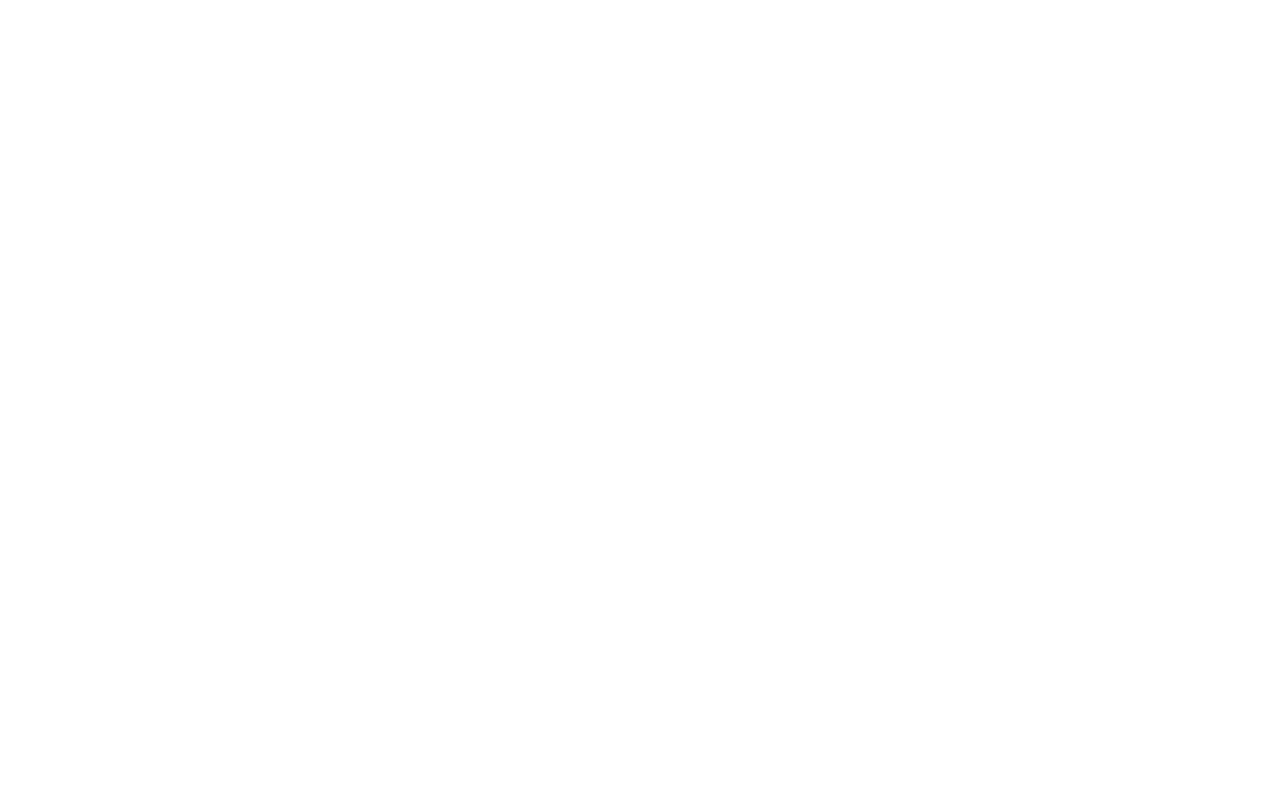
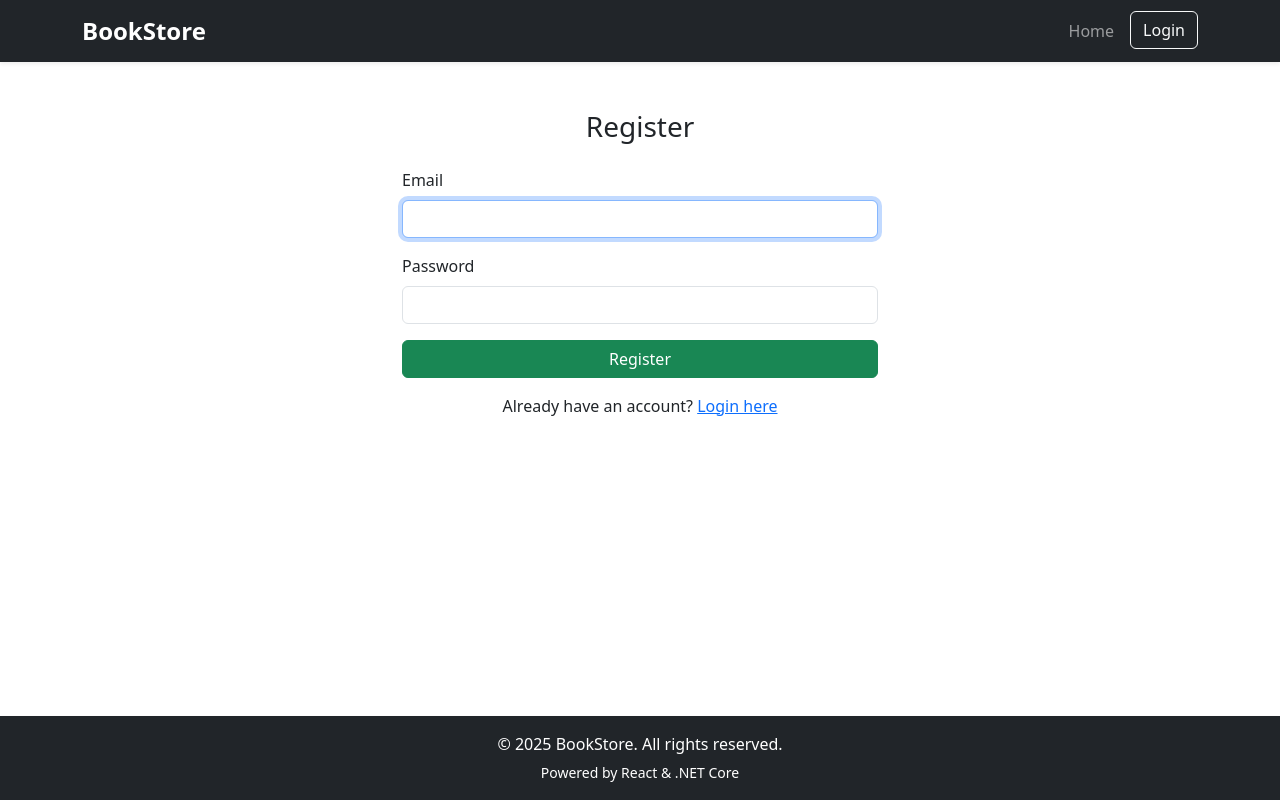
Before and after one commit to EDMONDAMPONSAH/BookStore-Frontend, a React (Create React App) app: page /register in a window 1280 px wide. Before the commit this address had no page. Built offline with nearby package versions, Linux system fonts and the light colour scheme.

Commit message:
login and register page with jwt decode

```diff
--- a/package.json
+++ b/package.json
@@ -9,6 +9,7 @@
     "@testing-library/user-event": "^13.5.0",
     "axios": "^1.10.0",
     "bootstrap": "^5.3.7",
+    "jwt-decode": "^4.0.0",
     "react": "^19.1.0",
     "react-dom": "^19.1.0",
     "react-router-dom": "^7.6.3",
--- a/src/App.js
+++ b/src/App.js
@@ -1,14 +1,26 @@
 import { BrowserRouter as Router, Routes, Route } from "react-router-dom";
 import HomePage from "./pages/HomePage";
 import BookDetailPage from "./pages/BookDetailPage";
+import RegisterPage from "./pages/RegisterPage";
+import LoginPage from "./pages/LoginPage";
+import Navbar from "./components/Navbar";
+import Footer from "./components/Footer";
 
 function App() {
   return (
     <Router>
-      <Routes>
-        <Route path="/" element={<HomePage />} />
-        <Route path="/books/:id" element={<BookDetailPage />} />
-      </Routes>
+      <div className="d-flex flex-column min-vh-100">
+        <Navbar />
+        <div className="flex-grow-1">
+          <Routes>
+            <Route path="/" element={<HomePage />} />
+            <Route path="/books/:id" element={<BookDetailPage />} />
+            <Route path="/register" element={<RegisterPage />} />
+            <Route path="/login" element={<LoginPage />} />
+          </Routes>
+        </div>
+        <Footer />
+      </div>
     </Router>
   );
 }
--- /dev/null
+++ b/src/components/Footer.js
@@ -0,0 +1,14 @@
+const Footer = () => {
+  return (
+    <footer className="bg-dark text-white mt-5 py-3 shadow-sm">
+      <div className="container text-center">
+        <p className="mb-1">
+          © {new Date().getFullYear()} BookStore. All rights reserved.
+        </p>
+        <small>Powered by React & .NET Core</small>
+      </div>
+    </footer>
+  );
+};
+
+export default Footer;
--- /dev/null
+++ b/src/components/Navbar.js
@@ -0,0 +1,50 @@
+import { Link, useNavigate } from "react-router-dom";
+
+const Navbar = () => {
+  const navigate = useNavigate();
+
+  return (
+    <nav className="navbar navbar-expand-lg navbar-dark bg-dark shadow-sm">
+      <div className="container">
+        {/* Brand Logo */}
+        <Link to="/" className="navbar-brand fw-bold fs-4">
+          BookStore
+        </Link>
+
+        {/* Toggle button for mobile */}
+        <button
+          className="navbar-toggler"
+          type="button"
+          data-bs-toggle="collapse"
+          data-bs-target="#navbarNav"
+          aria-controls="navbarNav"
+          aria-expanded="false"
+          aria-label="Toggle navigation">
+          <span className="navbar-toggler-icon"></span>
+        </button>
+
+        {/* Menu Links */}
+        <div className="collapse navbar-collapse" id="navbarNav">
+          <ul className="navbar-nav ms-auto">
+            <li className="nav-item">
+              <Link to="/" className="nav-link">
+                Home
+              </Link>
+            </li>
+
+            {/* Future: Add auth-based navigation */}
+            <li className="nav-item">
+              <button
+                className="btn btn-outline-light ms-2"
+                onClick={() => navigate("/login")}>
+                Login
+              </button>
+            </li>
+          </ul>
+        </div>
+      </div>
+    </nav>
+  );
+};
+
+export default Navbar;
--- a/src/pages/BookDetailPage.js
+++ b/src/pages/BookDetailPage.js
@@ -38,14 +38,14 @@ const BookDetailPage = () => {
   }
 
   return (
-    <div className="container mt-4">
-      <h2 className="mb-4">{book.name}</h2>
-
-      {/* Carousel for Book Images */}
+    <div className="container mt-5">
+      <div className="row">
+        {/* Image Carousel */}
+        <div className="col-md-6 mb-4">
           {book.images && book.images.length > 0 && (
             <div
               id="bookImagesCarousel"
-          className="carousel slide mb-4"
+              className="carousel slide shadow-sm rounded"
               data-bs-ride="carousel">
               <div className="carousel-inner">
                 {book.images.map((imgUrl, idx) => (
@@ -54,13 +54,14 @@ const BookDetailPage = () => {
                     className={`carousel-item ${idx === 0 ? "active" : ""}`}>
                     <img
                       src={imgUrl}
-                  className="d-block w-100 rounded"
+                      className="d-block w-100"
                       alt={`Book image ${idx + 1}`}
-                  style={{ maxHeight: "400px", objectFit: "cover" }}
+                      style={{ maxHeight: "450px", objectFit: "contain" }}
                     />
                   </div>
                 ))}
               </div>
+
               {book.images.length > 1 && (
                 <>
                   <button
@@ -87,19 +88,31 @@ const BookDetailPage = () => {
               )}
             </div>
           )}
+        </div>
 
-      <p>
-        <strong>Price:</strong>{" "}
-        <span className="text-primary">${book.price.toFixed(2)}</span>
-      </p>
-      <p>
+        {/* Book Details */}
+        <div className="col-md-6">
+          <div className="border p-4 rounded shadow-sm bg-white">
+            <h2 className="mb-3 fw-semibold">{book.name}</h2>
+
+            <h4 className="text-primary mb-3">${book.price.toFixed(2)}</h4>
+
+            <p className="mb-2">
               <strong>Category:</strong> {book.category}
             </p>
+
+            <hr />
+
             <p>
               <strong>Description:</strong>
               <br />
               {book.description}
             </p>
+
+            <button className="btn btn-warning w-100 mt-4">Add to Cart</button>
+          </div>
+        </div>
+      </div>
     </div>
   );
 };
--- /dev/null
+++ b/src/pages/LoginPage.js
@@ -0,0 +1,69 @@
+import { useState } from "react";
+import { useNavigate, Link } from "react-router-dom";
+import api from "../services/api";
+
+const LoginPage = () => {
+  const [form, setForm] = useState({ username: "", password: "" });
+  const [error, setError] = useState("");
+  const navigate = useNavigate();
+
+  const handleChange = (e) => {
+    setForm({ ...form, [e.target.name]: e.target.value });
+  };
+
+  const handleLogin = async (e) => {
+    e.preventDefault();
+    setError("");
+
+    try {
+      const res = await api.post("/auth/login", form);
+      localStorage.setItem("token", res.data.token);
+      navigate("/");
+    } catch (err) {
+      setError("Invalid credentials");
+      console.error(err);
+    }
+  };
+
+  return (
+    <div className="container mt-5" style={{ maxWidth: "500px" }}>
+      <h3 className="text-center mb-4">Login</h3>
+
+      {error && <div className="alert alert-danger">{error}</div>}
+
+      <form onSubmit={handleLogin}>
+        <div className="mb-3">
+          <label className="form-label">Email</label>
+          <input
+            name="username"
+            type="email"
+            className="form-control"
+            value={form.username}
+            onChange={handleChange}
+            required
+          />
+        </div>
+
+        <div className="mb-3">
+          <label className="form-label">Password</label>
+          <input
+            name="password"
+            type="password"
+            className="form-control"
+            value={form.password}
+            onChange={handleChange}
+            required
+          />
+        </div>
+
+        <button className="btn btn-primary w-100">Login</button>
+      </form>
+
+      <div className="text-center mt-3">
+        Don’t have an account? <Link to="/register">Register here</Link>
+      </div>
+    </div>
+  );
+};
+
+export default LoginPage;
--- /dev/null
+++ b/src/pages/RegisterPage.js
@@ -0,0 +1,79 @@
+import { useState } from "react";
+import { useNavigate, Link } from "react-router-dom";
+import api from "../services/api";
+
+const RegisterPage = () => {
+  const [form, setForm] = useState({
+    username: "",
+    password: "",
+  });
+
+  const [error, setError] = useState("");
+  const [loading, setLoading] = useState(false);
+  const navigate = useNavigate();
+
+  const handleChange = (e) => {
+    setForm({ ...form, [e.target.name]: e.target.value });
+  };
+
+  const handleRegister = async (e) => {
+    e.preventDefault();
+    setError("");
+    setLoading(true);
+
+    try {
+      await api.post("/auth/register", form);
+      navigate("/login");
+    } catch (err) {
+      setError("Registration failed. Please try again.");
+      console.error(err);
+    } finally {
+      setLoading(false);
+    }
+  };
+
+  return (
+    <div className="container mt-5" style={{ maxWidth: "500px" }}>
+      <h3 className="text-center mb-4">Register</h3>
+
+      {error && <div className="alert alert-danger">{error}</div>}
+
+      <form onSubmit={handleRegister}>
+        <div className="mb-3">
+          <label className="form-label">Email</label>
+          <input
+            autoFocus
+            name="username"
+            type="email"
+            className="form-control"
+            value={form.username}
+            onChange={handleChange}
+            required
+          />
+        </div>
+
+        <div className="mb-3">
+          <label className="form-label">Password</label>
+          <input
+            name="password"
+            type="password"
+            className="form-control"
+            value={form.password}
+            onChange={handleChange}
+            required
+          />
+        </div>
+
+        <button className="btn btn-success w-100" disabled={loading}>
+          {loading ? "Registering..." : "Register"}
+        </button>
+      </form>
+
+      <div className="text-center mt-3">
+        Already have an account? <Link to="/login">Login here</Link>
+      </div>
+    </div>
+  );
+};
+
+export default RegisterPage;
```
Also changed, not shown: 1 other file (tests, documents, lock files or other folders). Lines whose indentation alone changed are shown as unchanged.
